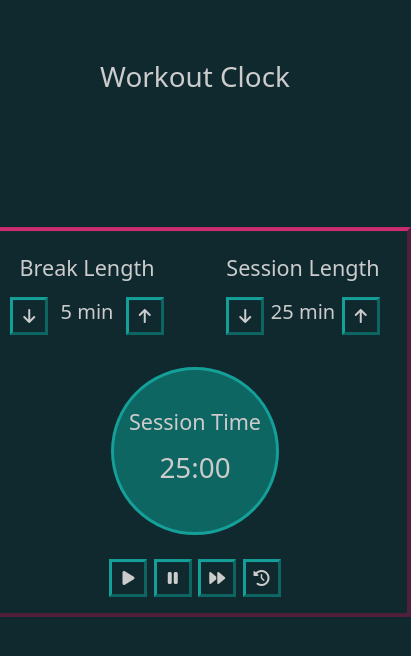
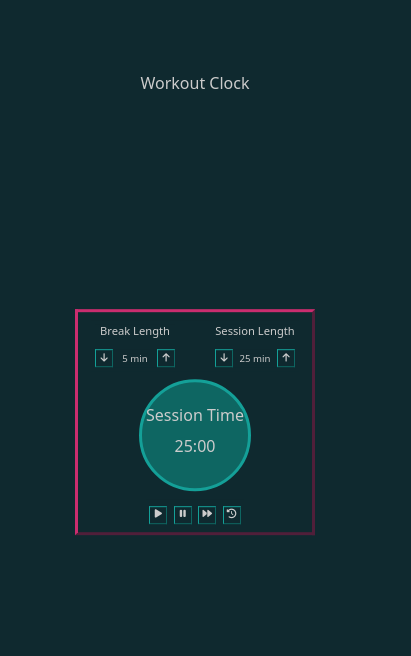
Before and after one commit to Ivaz7/Front-end-freeCodeCamp, a React (Vite) app in the folder WorkoutClock/: page / in a window 390 px wide. Shown: the top 656 px of the page, 411 px wide, since content can reach past the window. Built offline with nearby package versions, Linux system fonts and the light colour scheme.

Commit message:
make media quary for workout app

```diff
--- a/WorkoutClock/src/components/lengthBrkSion.jsx
+++ b/WorkoutClock/src/components/lengthBrkSion.jsx
@@ -20,9 +20,11 @@ const LengthBreakSession = (prop) => {
         d-flex
         flex-row
         justify-content-between
-        gap-5
+        gap-2
+        gap-sm-5
         text-center
-        p-2
+        p-1
+        p-sm-2
       "
     >
       <div
@@ -31,7 +33,8 @@ const LengthBreakSession = (prop) => {
           d-flex
           flex-column
           align-items-center
-          gap-2
+          gap-1
+          gap-sm-2
         "
       >
         <h4 id="break-label">Break Length</h4>
@@ -40,6 +43,7 @@ const LengthBreakSession = (prop) => {
           className="
             lengthBtn
             d-flex
+            gap-1
             flex-row
             align-items-center
             justify-content-between
@@ -63,7 +67,8 @@ const LengthBreakSession = (prop) => {
           d-flex
           flex-column
           align-items-center
-          gap-2
+          gap-1
+          gap-sm-2
         "
       >
         <h4 id="session-label">Session Length</h4>
@@ -72,6 +77,7 @@ const LengthBreakSession = (prop) => {
           className="
             lengthBtn
             d-flex
+            gap-1
             flex-row
             align-items-center
             justify-content-between
--- a/WorkoutClock/src/components/main.jsx
+++ b/WorkoutClock/src/components/main.jsx
@@ -8,9 +8,11 @@ const Main = () => {
       className="
         d-flex
         flex-column
-        gap-4
+        gap-2
+        gap-sm-4
         align-items-center
-        p-3
+        p-2
+        p-sm-3
       "
     >
       <LengthBreakSession />
--- a/WorkoutClock/src/components/timeRender.jsx
+++ b/WorkoutClock/src/components/timeRender.jsx
@@ -21,14 +21,13 @@ const TimeRender = () => {
         d-flex
         flex-column
         align-items-center
-        gap-2
+        gap-1
+        gap-sm-2
       "
     >
       <h4 id="beep">{sessionOnOrBreak ? "Session Time" : "Break Time"}</h4>
       <h1 id="timer-label">{sessionOnOrBreak ? formatTime(sessionTime) : formatTime(breakTime)}</h1>
     </section>
-
-    // testing
   )
 }
 
--- a/WorkoutClock/src/stylesSCSS/_button.scss
+++ b/WorkoutClock/src/stylesSCSS/_button.scss
@@ -32,3 +32,36 @@ button {
     border-top-color: c.$greenDark;
   }
 }
+
+@media (max-width:500px) {
+  button {
+    font-size: 0.6rem;
+    height: 1rem;
+    width: 1rem;
+    border: 0.1rem solid;
+
+    border-bottom-color: c.$greenDark;
+    border-right-color: c.$greenDark;
+    border-left-color: c.$green;
+    border-top-color: c.$green;
+    cursor: not-allowed;
+
+    &:active {
+      background-color: c.$blackDark;
+      border-bottom-color: c.$green;
+      border-right-color: c.$green;
+      border-left-color: c.$greenDark;
+      border-top-color: c.$greenDark;
+    }
+
+    &:disabled {
+      cursor: not-allowed;
+      opacity: 0.5;
+      background-color: c.$blackDark;
+      border-bottom-color: c.$green;
+      border-right-color: c.$green;
+      border-left-color: c.$greenDark;
+      border-top-color: c.$greenDark;
+    }
+  }
+}
--- /dev/null
+++ b/WorkoutClock/src/stylesSCSS/_header.scss
@@ -0,0 +1,14 @@
+header {
+  position: fixed;
+  z-index: 100;
+  width: 100%;
+  height: 12vh;
+}
+
+@media (max-width:500px) {
+  header {
+    h1 {
+      font-size: 1rem;
+    }
+  }
+}
--- a/WorkoutClock/src/stylesSCSS/_lengthBrkSion.scss
+++ b/WorkoutClock/src/stylesSCSS/_lengthBrkSion.scss
@@ -6,6 +6,37 @@
 
     .lengthBtn {
       width: 10rem;
+
+      h5 {
+        margin: 0;
+      }
+
+      button {
+        margin: 0;
+      }
     }
   }
 }
+
+@media (max-width:500px) {
+  .lengthBrkSion {
+    font-size: 0.7rem;
+    width: 13rem;
+
+    h4 {
+      font-size: 0.7rem;
+    }
+
+    .lengthDiv {
+      width: 5rem;
+
+      .lengthBtn {
+        h5 {
+          font-size: 0.6rem;
+        }
+
+        width: 5rem;
+      }
+    }
+  }
+}
--- a/WorkoutClock/src/stylesSCSS/_timeRender..scss
+++ b/WorkoutClock/src/stylesSCSS/_timeRender..scss
@@ -7,7 +7,7 @@
   background-color: c.$greenDark;
   height: 10.5rem;
   width: 10.5rem;
-  border-radius: 10rem;
+  border-radius: 50%;
   border: 0.2rem solid c.$green;
 
   h1, h4 {
@@ -15,3 +15,18 @@
     border-radius: 5rem;
   }
 }
+
+@media (max-width:500px) {
+  .timeRender {
+    height: 7rem;
+    width: 7rem;
+
+    h4 {
+      font-size: 1rem;
+    }
+
+    h1 {
+      font-size: 1rem;
+    }
+  }
+}
--- a/WorkoutClock/src/stylesSCSS/main.scss
+++ b/WorkoutClock/src/stylesSCSS/main.scss
@@ -2,6 +2,7 @@
 @use './button';
 @use './timeRender.';
 @use './lengthBrkSion';
+@use './header';
 
 * {
   color: c.$white;
@@ -10,12 +11,6 @@
 
 body {
   background-color: c.$black;
-}
-
-header {
-  position: fixed;
-  width: 100%;
-  height: 12vh;
 }
 
 main {
@@ -31,3 +26,14 @@ main {
   border-left-color: c.$pink;
   border-top-color: c.$pink;
 }
+
+@media (max-width: 500px) {
+  main {
+    width: 15rem;
+    border: 0.2rem solid;
+    border-bottom-color: c.$redDark;
+    border-right-color: c.$redDark;
+    border-left-color: c.$pink;
+    border-top-color: c.$pink;
+  }
+}
```
